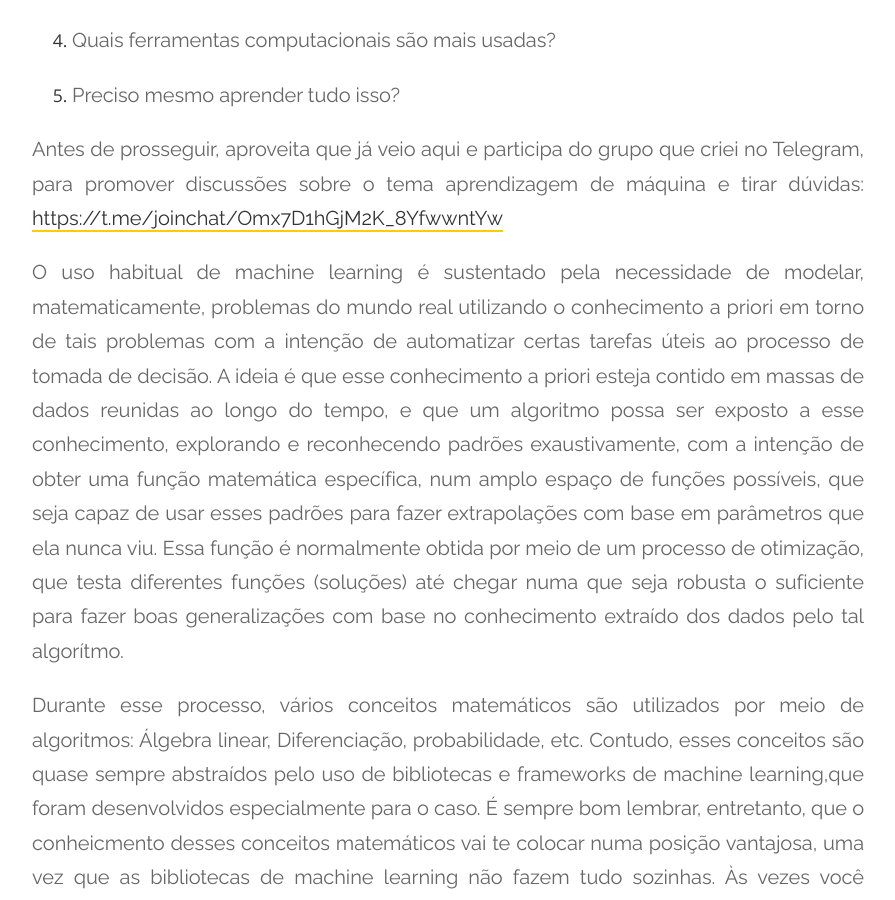
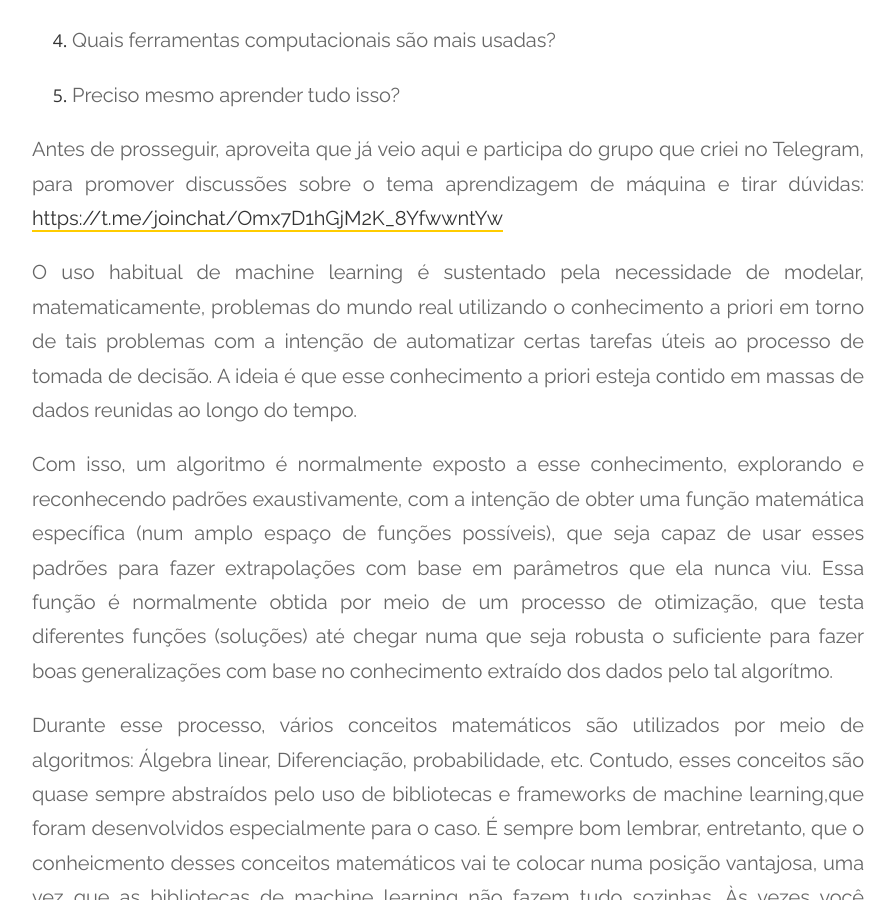
Before and after one commit to luisfredgs/luisfredgs.github.io, a Jekyll site: the page built from _posts/2018-01-18-dicas-para-aprender-machine-learning.md, in a window 1280 px wide and 900 px high, scrolled down 1384 px. Shown: the whole window, without its empty margins (192-1087 px from the left). Built offline with Jekyll 4.4.1, drawn with Linux system fonts in a browser that asks for light colours; comment, search, counter and statistics services are not loaded.

Commit message:
Update 2018-01-18-dicas-para-aprender-machine-learning.md

```diff
--- a/_posts/2018-01-18-dicas-para-aprender-machine-learning.md
+++ b/_posts/2018-01-18-dicas-para-aprender-machine-learning.md
@@ -27,7 +27,9 @@
 
 Antes de prosseguir, aproveita que já veio aqui e participa do grupo que criei no Telegram, para promover discussões sobre o tema aprendizagem de máquina e tirar dúvidas: [https://t.me/joinchat/Omx7D1hGjM2K_8YfwwntYw](https://t.me/joinchat/Omx7D1hGjM2K_8YfwwntYw)
 
-O uso habitual de machine learning é sustentado pela necessidade de modelar, matematicamente, problemas do mundo real utilizando o conhecimento a priori em torno de tais problemas com a intenção de automatizar certas tarefas úteis ao processo de tomada de decisão. A ideia é que esse conhecimento a priori esteja contido em massas de dados reunidas ao longo do tempo, e que um algoritmo possa ser exposto a esse conhecimento, explorando e reconhecendo padrões exaustivamente, com a intenção de obter uma função matemática específica, num amplo espaço de funções possíveis, que seja capaz de usar esses padrões para fazer extrapolações com base em parâmetros que ela nunca viu. Essa função é normalmente obtida por meio de um processo de otimização, que testa diferentes funções (soluções) até chegar numa que seja robusta o suficiente para fazer boas generalizações com base no conhecimento extraído dos dados pelo tal algorítmo.
+O uso habitual de machine learning é sustentado pela necessidade de modelar, matematicamente, problemas do mundo real utilizando o conhecimento a priori em torno de tais problemas com a intenção de automatizar certas tarefas úteis ao processo de tomada de decisão. A ideia é que esse conhecimento a priori esteja contido em massas de dados reunidas ao longo do tempo.
+
+Com isso, um algoritmo é normalmente exposto a esse conhecimento, explorando e reconhecendo padrões exaustivamente, com a intenção de obter uma função matemática específica (num amplo espaço de funções possíveis), que seja capaz de usar esses padrões para fazer extrapolações com base em parâmetros que ela nunca viu. Essa função é normalmente obtida por meio de um processo de otimização, que testa diferentes funções (soluções) até chegar numa que seja robusta o suficiente para fazer boas generalizações com base no conhecimento extraído dos dados pelo tal algorítmo.
 
 Durante esse processo, vários conceitos matemáticos são utilizados por meio de algoritmos: Álgebra linear, Diferenciação, probabilidade, etc. Contudo, esses conceitos são quase sempre abstraídos pelo uso de bibliotecas e frameworks de machine learning,que foram desenvolvidos especialmente para o caso. É sempre bom lembrar, entretanto, que o conheicmento desses conceitos matemáticos vai te colocar numa posição vantajosa, uma vez que as bibliotecas de machine learning não fazem tudo sozinhas. Às vezes você precisará estender os recursos dessas bibliotecas, criando seus próprios modelos e funcionalidades para atender a uma ou outra situação específica. Então, saia da média e não se contente em apenas saber programação. Vamos lá....
 
```
